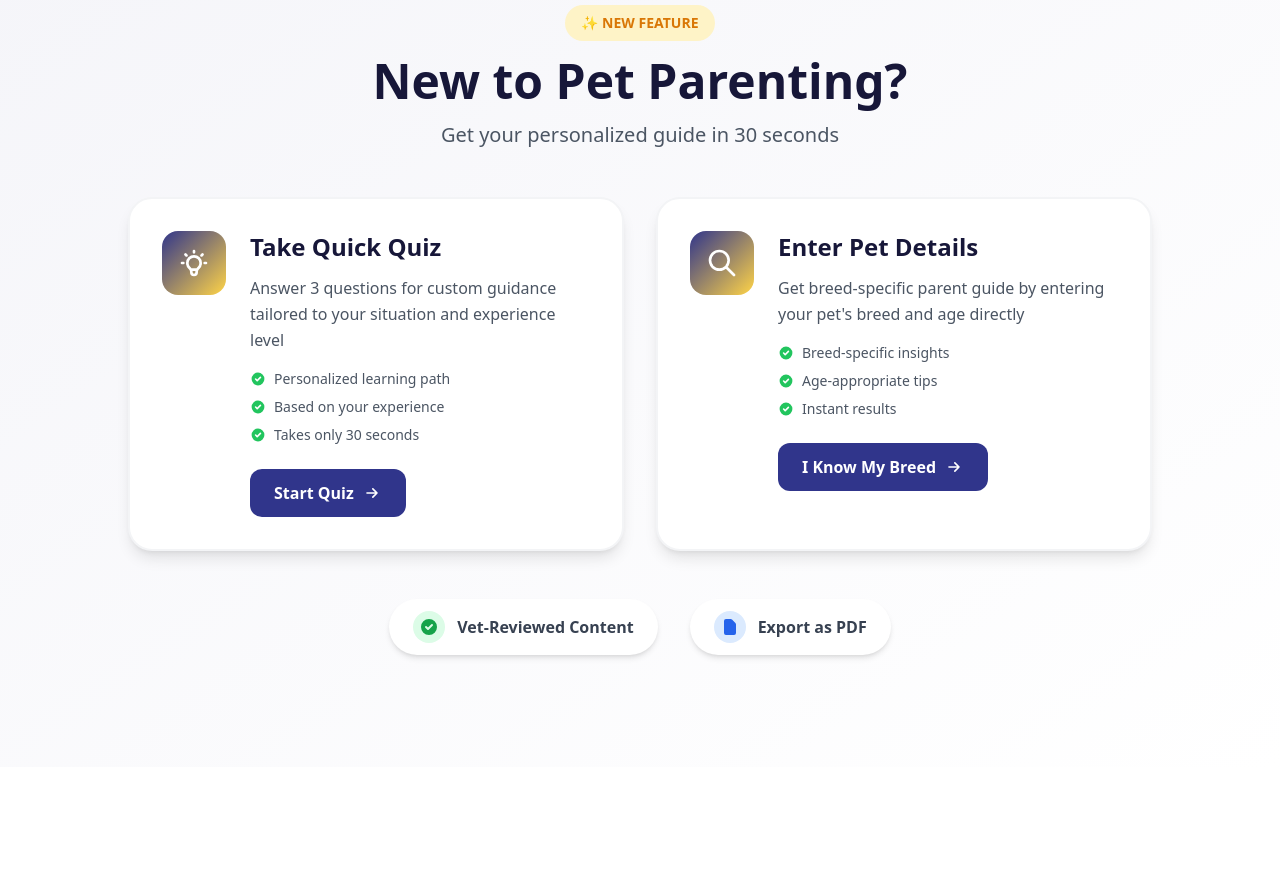
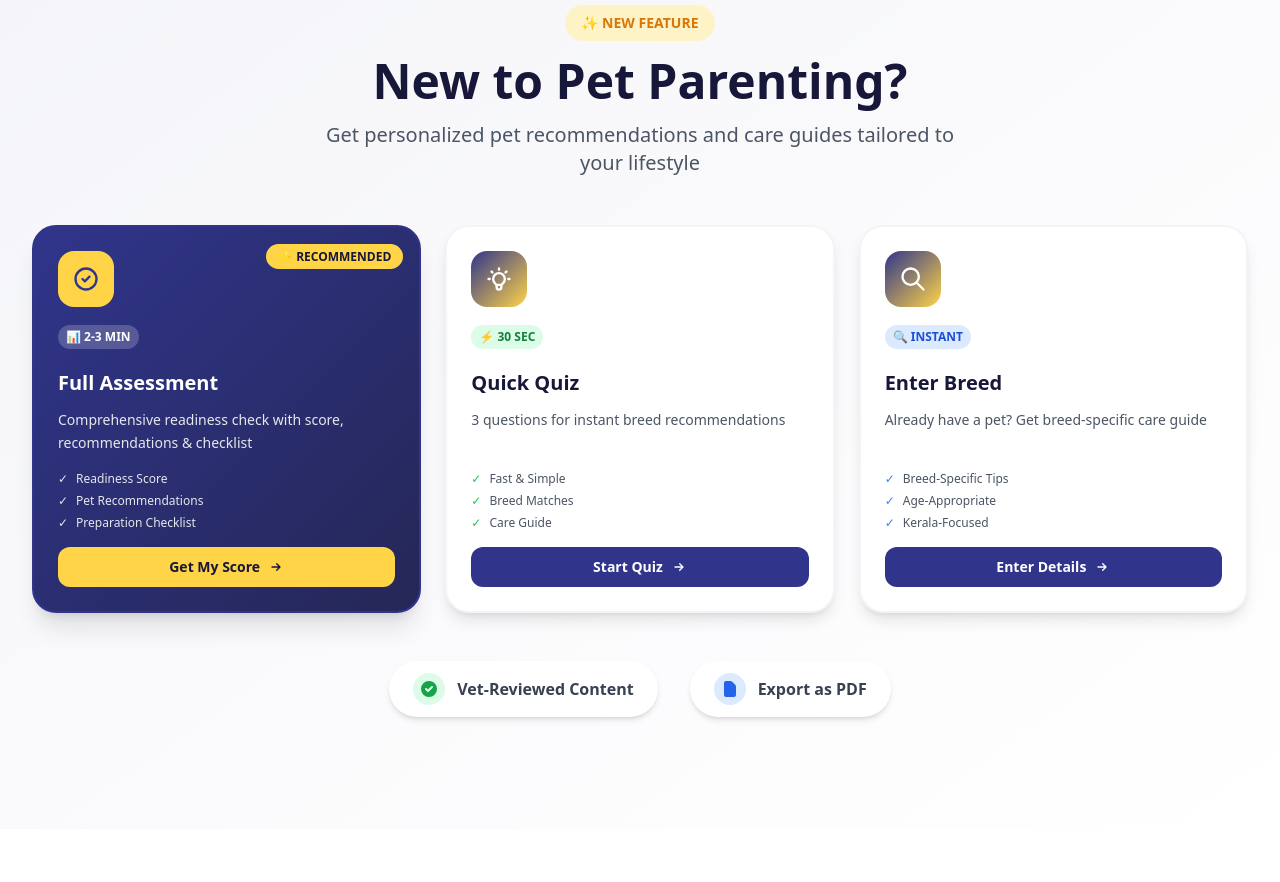
Before and after one commit to abhijithof/petra-pet-finder, a Next.js app: page / in a window 1280 px wide. Shown: the part 1260-2142 px from the top of the page. Built offline with nearby package versions, Linux system fonts and the light colour scheme.

Commit message:
Update home page with Full Assessment feature
- Changed from 2 cards to 3 cards layout
- Full Assessment as recommended/highlighted option
- Quick Quiz and Direct Entry as alternatives
- Better visual hierarchy and descriptions
- All cards link to appropriate flows

```diff
--- a/pages/index.tsx
+++ b/pages/index.tsx
@@ -443,106 +443,158 @@ export default function Home() {
                 New to Pet Parenting?
               </h2>
               <p className="text-xl text-gray-600 max-w-2xl mx-auto">
-                Get your personalized guide in 30 seconds
+                Get personalized pet recommendations and care guides tailored to your lifestyle
               </p>
             </div>
 
             {/* Feature Cards */}
-            <div className="grid md:grid-cols-2 gap-8 max-w-5xl mx-auto mb-12">
-
-              {/* Card 1: Take Quiz */}
-              <div className="bg-white rounded-3xl p-8 shadow-lg border-2 border-gray-100 hover:border-[#30358B] hover:shadow-2xl transition-all duration-300 group">
-                <div className="flex items-start space-x-6">
-                  <div className="flex-shrink-0">
-                    <div className="w-16 h-16 bg-gradient-to-br from-[#30358B] to-[#FFD447] rounded-2xl flex items-center justify-center group-hover:scale-110 transition-transform">
-                      <svg className="w-8 h-8 text-white" fill="none" stroke="currentColor" viewBox="0 0 24 24">
-                        <path strokeLinecap="round" strokeLinejoin="round" strokeWidth={2} d="M9.663 17h4.673M12 3v1m6.364 1.636l-.707.707M21 12h-1M4 12H3m3.343-5.657l-.707-.707m2.828 9.9a5 5 0 117.072 0l-.548.547A3.374 3.374 0 0014 18.469V19a2 2 0 11-4 0v-.531c0-.895-.356-1.754-.988-2.386l-.548-.547z" />
-                      </svg>
-                    </div>
-                  </div>
-                  <div className="flex-1">
-                    <h3 className="text-2xl font-bold text-[#171739] mb-3">Take Quick Quiz</h3>
-                    <p className="text-gray-600 mb-4 leading-relaxed">
-                      Answer 3 questions for custom guidance tailored to your situation and experience level
-                    </p>
-                    <ul className="space-y-2 mb-6">
-                      <li className="flex items-center text-sm text-gray-600">
-                        <svg className="w-4 h-4 mr-2 text-green-500" fill="currentColor" viewBox="0 0 20 20">
-                          <path fillRule="evenodd" d="M10 18a8 8 0 100-16 8 8 0 000 16zm3.707-9.293a1 1 0 00-1.414-1.414L9 10.586 7.707 9.293a1 1 0 00-1.414 1.414l2 2a1 1 0 001.414 0l4-4z" clipRule="evenodd" />
-                        </svg>
-                        Personalized learning path
+            <div className="grid md:grid-cols-3 gap-6 max-w-7xl mx-auto mb-12">
+
+              {/* Card 1: Full Assessment - RECOMMENDED */}
+              <div className="bg-gradient-to-br from-[#30358B] to-[#252756] rounded-3xl p-6 shadow-xl border-2 border-[#30358B] hover:shadow-2xl transition-all duration-300 group relative overflow-hidden">
+                {/* Recommended Badge */}
+                <div className="absolute top-4 right-4">
+                  <span className="px-3 py-1 bg-[#FFD447] text-[#171739] text-xs font-bold rounded-full">
+                    ⭐ RECOMMENDED
+                  </span>
+                </div>
+
+                <div className="flex flex-col h-full">
+                  <div className="w-14 h-14 bg-[#FFD447] rounded-2xl flex items-center justify-center mb-4 group-hover:scale-110 transition-transform">
+                    <svg className="w-7 h-7 text-[#30358B]" fill="none" stroke="currentColor" viewBox="0 0 24 24">
+                      <path strokeLinecap="round" strokeLinejoin="round" strokeWidth={2} d="M9 12l2 2 4-4m6 2a9 9 0 11-18 0 9 9 0 0118 0z" />
+                    </svg>
+                  </div>
+
+                  <div className="mb-3">
+                    <span className="inline-block px-2 py-1 bg-white/20 text-white text-xs font-bold rounded-full mb-2">
+                      📊 2-3 MIN
+                    </span>
+                  </div>
+
+                  <h3 className="text-xl font-bold text-white mb-3">Full Assessment</h3>
+                  <p className="text-gray-200 text-sm mb-4 leading-relaxed flex-grow">
+                    Comprehensive readiness check with score, recommendations & checklist
+                  </p>
+
+                  <ul className="space-y-1.5 mb-4 text-xs text-gray-200">
+                    <li className="flex items-center">
+                      <span className="mr-2">✓</span>
+                      <span>Readiness Score</span>
                     </li>
-                      <li className="flex items-center text-sm text-gray-600">
-                        <svg className="w-4 h-4 mr-2 text-green-500" fill="currentColor" viewBox="0 0 20 20">
-                          <path fillRule="evenodd" d="M10 18a8 8 0 100-16 8 8 0 000 16zm3.707-9.293a1 1 0 00-1.414-1.414L9 10.586 7.707 9.293a1 1 0 00-1.414 1.414l2 2a1 1 0 001.414 0l4-4z" clipRule="evenodd" />
-                        </svg>
-                        Based on your experience
+                    <li className="flex items-center">
+                      <span className="mr-2">✓</span>
+                      <span>Pet Recommendations</span>
                     </li>
-                      <li className="flex items-center text-sm text-gray-600">
-                        <svg className="w-4 h-4 mr-2 text-green-500" fill="currentColor" viewBox="0 0 20 20">
-                          <path fillRule="evenodd" d="M10 18a8 8 0 100-16 8 8 0 000 16zm3.707-9.293a1 1 0 00-1.414-1.414L9 10.586 7.707 9.293a1 1 0 00-1.414 1.414l2 2a1 1 0 001.414 0l4-4z" clipRule="evenodd" />
-                        </svg>
-                        Takes only 30 seconds
+                    <li className="flex items-center">
+                      <span className="mr-2">✓</span>
+                      <span>Preparation Checklist</span>
                     </li>
                   </ul>
+
+                  <a
+                    href="/pet-parent-guide?flow=assessment"
+                    className="inline-flex items-center justify-center space-x-2 px-4 py-2.5 bg-[#FFD447] text-[#171739] font-bold rounded-xl hover:bg-[#F8D24B] transition-all transform hover:scale-105 text-sm"
+                  >
+                    <span>Get My Score</span>
+                    <svg className="w-4 h-4" fill="none" stroke="currentColor" viewBox="0 0 24 24">
+                      <path strokeLinecap="round" strokeLinejoin="round" strokeWidth={2} d="M13 7l5 5m0 0l-5 5m5-5H6" />
+                    </svg>
+                  </a>
+                </div>
+              </div>
+
+              {/* Card 2: Quick Quiz */}
+              <div className="bg-white rounded-3xl p-6 shadow-lg border-2 border-gray-100 hover:border-[#30358B] hover:shadow-2xl transition-all duration-300 group">
+                <div className="flex flex-col h-full">
+                  <div className="w-14 h-14 bg-gradient-to-br from-[#30358B] to-[#FFD447] rounded-2xl flex items-center justify-center mb-4 group-hover:scale-110 transition-transform">
+                    <svg className="w-7 h-7 text-white" fill="none" stroke="currentColor" viewBox="0 0 24 24">
+                      <path strokeLinecap="round" strokeLinejoin="round" strokeWidth={2} d="M9.663 17h4.673M12 3v1m6.364 1.636l-.707.707M21 12h-1M4 12H3m3.343-5.657l-.707-.707m2.828 9.9a5 5 0 117.072 0l-.548.547A3.374 3.374 0 0014 18.469V19a2 2 0 11-4 0v-.531c0-.895-.356-1.754-.988-2.386l-.548-.547z" />
+                    </svg>
+                  </div>
+
+                  <div className="mb-3">
+                    <span className="inline-block px-2 py-1 bg-green-100 text-green-700 text-xs font-bold rounded-full mb-2">
+                      ⚡ 30 SEC
+                    </span>
+                  </div>
+
+                  <h3 className="text-xl font-bold text-[#171739] mb-3">Quick Quiz</h3>
+                  <p className="text-gray-600 text-sm mb-4 leading-relaxed flex-grow">
+                    3 questions for instant breed recommendations
+                  </p>
+
+                  <ul className="space-y-1.5 mb-4 text-xs text-gray-600">
+                    <li className="flex items-center">
+                      <span className="mr-2 text-green-500">✓</span>
+                      <span>Fast & Simple</span>
+                    </li>
+                    <li className="flex items-center">
+                      <span className="mr-2 text-green-500">✓</span>
+                      <span>Breed Matches</span>
+                    </li>
+                    <li className="flex items-center">
+                      <span className="mr-2 text-green-500">✓</span>
+                      <span>Care Guide</span>
+                    </li>
+                  </ul>
+
                   <a
                     href="/pet-parent-guide?flow=quiz"
-                      className="inline-flex items-center space-x-2 px-6 py-3 bg-[#30358B] text-white font-semibold rounded-xl hover:bg-[#252756] transition-all transform hover:scale-105"
+                    className="inline-flex items-center justify-center space-x-2 px-4 py-2.5 bg-[#30358B] text-white font-semibold rounded-xl hover:bg-[#252756] transition-all transform hover:scale-105 text-sm"
                   >
                     <span>Start Quiz</span>
-                      <svg className="w-5 h-5" fill="none" stroke="currentColor" viewBox="0 0 24 24">
+                    <svg className="w-4 h-4" fill="none" stroke="currentColor" viewBox="0 0 24 24">
                       <path strokeLinecap="round" strokeLinejoin="round" strokeWidth={2} d="M13 7l5 5m0 0l-5 5m5-5H6" />
                     </svg>
                   </a>
                 </div>
               </div>
-              </div>
-
-              {/* Card 2: Enter Details */}
-              <div className="bg-white rounded-3xl p-8 shadow-lg border-2 border-gray-100 hover:border-[#30358B] hover:shadow-2xl transition-all duration-300 group">
-                <div className="flex items-start space-x-6">
-                  <div className="flex-shrink-0">
-                    <div className="w-16 h-16 bg-gradient-to-br from-[#30358B] to-[#FFD447] rounded-2xl flex items-center justify-center group-hover:scale-110 transition-transform">
-                      <svg className="w-8 h-8 text-white" fill="none" stroke="currentColor" viewBox="0 0 24 24">
+
+              {/* Card 3: Direct Entry */}
+              <div className="bg-white rounded-3xl p-6 shadow-lg border-2 border-gray-100 hover:border-[#30358B] hover:shadow-2xl transition-all duration-300 group">
+                <div className="flex flex-col h-full">
+                  <div className="w-14 h-14 bg-gradient-to-br from-[#30358B] to-[#FFD447] rounded-2xl flex items-center justify-center mb-4 group-hover:scale-110 transition-transform">
+                    <svg className="w-7 h-7 text-white" fill="none" stroke="currentColor" viewBox="0 0 24 24">
                       <path strokeLinecap="round" strokeLinejoin="round" strokeWidth={2} d="M21 21l-6-6m2-5a7 7 0 11-14 0 7 7 0 0114 0z" />
                     </svg>
                   </div>
-                  </div>
-                  <div className="flex-1">
-                    <h3 className="text-2xl font-bold text-[#171739] mb-3">Enter Pet Details</h3>
-                    <p className="text-gray-600 mb-4 leading-relaxed">
-                      Get breed-specific parent guide by entering your pet's breed and age directly
-                    </p>
-                    <ul className="space-y-2 mb-6">
-                      <li className="flex items-center text-sm text-gray-600">
-                        <svg className="w-4 h-4 mr-2 text-green-500" fill="currentColor" viewBox="0 0 20 20">
-                          <path fillRule="evenodd" d="M10 18a8 8 0 100-16 8 8 0 000 16zm3.707-9.293a1 1 0 00-1.414-1.414L9 10.586 7.707 9.293a1 1 0 00-1.414 1.414l2 2a1 1 0 001.414 0l4-4z" clipRule="evenodd" />
-                        </svg>
-                        Breed-specific insights
+
+                  <div className="mb-3">
+                    <span className="inline-block px-2 py-1 bg-blue-100 text-blue-700 text-xs font-bold rounded-full mb-2">
+                      🔍 INSTANT
+                    </span>
+                  </div>
+
+                  <h3 className="text-xl font-bold text-[#171739] mb-3">Enter Breed</h3>
+                  <p className="text-gray-600 text-sm mb-4 leading-relaxed flex-grow">
+                    Already have a pet? Get breed-specific care guide
+                  </p>
+
+                  <ul className="space-y-1.5 mb-4 text-xs text-gray-600">
+                    <li className="flex items-center">
+                      <span className="mr-2 text-blue-500">✓</span>
+                      <span>Breed-Specific Tips</span>
                     </li>
-                      <li className="flex items-center text-sm text-gray-600">
-                        <svg className="w-4 h-4 mr-2 text-green-500" fill="currentColor" viewBox="0 0 20 20">
-                          <path fillRule="evenodd" d="M10 18a8 8 0 100-16 8 8 0 000 16zm3.707-9.293a1 1 0 00-1.414-1.414L9 10.586 7.707 9.293a1 1 0 00-1.414 1.414l2 2a1 1 0 001.414 0l4-4z" clipRule="evenodd" />
-                        </svg>
-                        Age-appropriate tips
+                    <li className="flex items-center">
+                      <span className="mr-2 text-blue-500">✓</span>
+                      <span>Age-Appropriate</span>
                     </li>
-                      <li className="flex items-center text-sm text-gray-600">
-                        <svg className="w-4 h-4 mr-2 text-green-500" fill="currentColor" viewBox="0 0 20 20">
-                          <path fillRule="evenodd" d="M10 18a8 8 0 100-16 8 8 0 000 16zm3.707-9.293a1 1 0 00-1.414-1.414L9 10.586 7.707 9.293a1 1 0 00-1.414 1.414l2 2a1 1 0 001.414 0l4-4z" clipRule="evenodd" />
-                        </svg>
-                        Instant results
+                    <li className="flex items-center">
+                      <span className="mr-2 text-blue-500">✓</span>
+                      <span>Kerala-Focused</span>
                     </li>
                   </ul>
+
                   <a
                     href="/pet-parent-guide?flow=direct"
-                      className="inline-flex items-center space-x-2 px-6 py-3 bg-[#30358B] text-white font-semibold rounded-xl hover:bg-[#252756] transition-all transform hover:scale-105"
-                    >
-                      <span>I Know My Breed</span>
-                      <svg className="w-5 h-5" fill="none" stroke="currentColor" viewBox="0 0 24 24">
+                    className="inline-flex items-center justify-center space-x-2 px-4 py-2.5 bg-[#30358B] text-white font-semibold rounded-xl hover:bg-[#252756] transition-all transform hover:scale-105 text-sm"
+                  >
+                    <span>Enter Details</span>
+                    <svg className="w-4 h-4" fill="none" stroke="currentColor" viewBox="0 0 24 24">
                       <path strokeLinecap="round" strokeLinejoin="round" strokeWidth={2} d="M13 7l5 5m0 0l-5 5m5-5H6" />
                     </svg>
                   </a>
-                  </div>
                 </div>
               </div>
 
```
Lines whose indentation alone changed are shown as unchanged.
